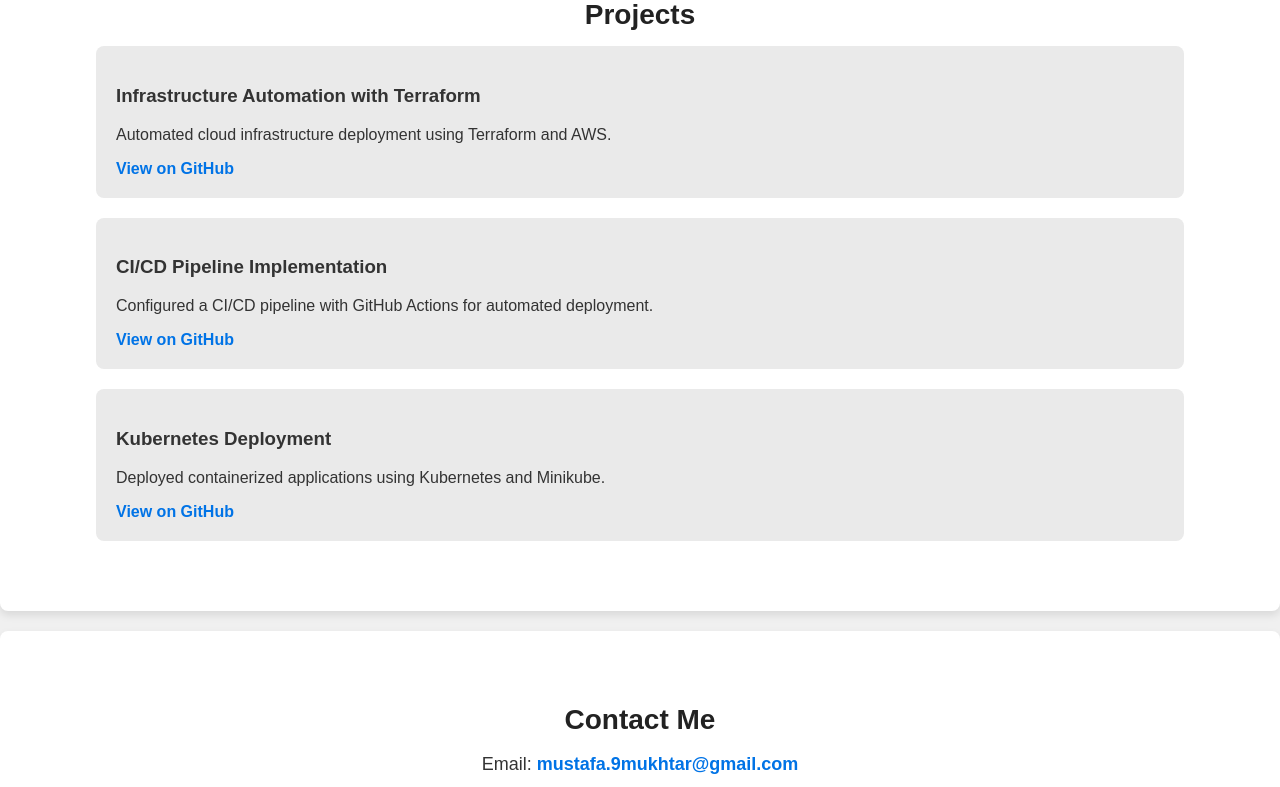
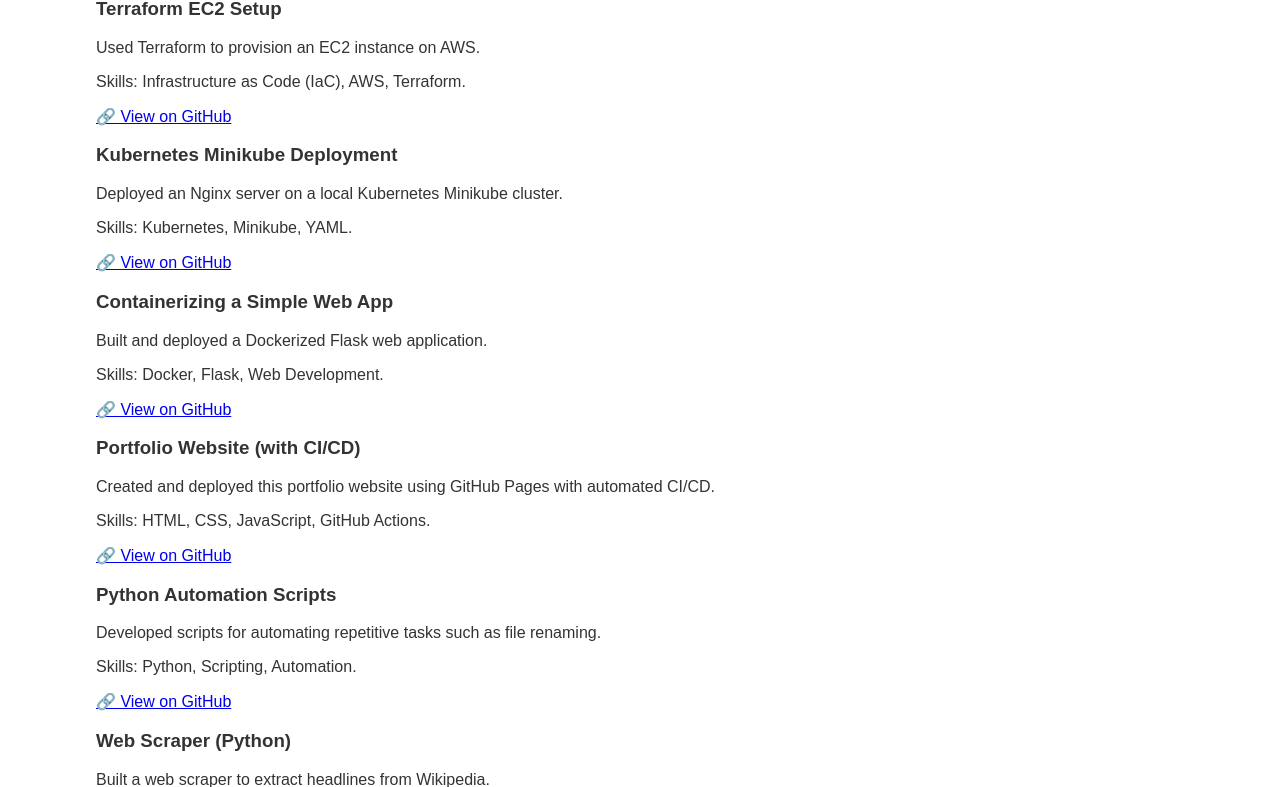
Before and after one commit to MustafaMuk/portfolio, a website built with Parcel: page index.html in a window 1280 px wide. Shown: the part 524-1311 px from the top of the page. Built offline with nearby package versions, Linux system fonts and the light colour scheme.

Commit message:
Updated portfolio with all projects

```diff
--- a/index.html
+++ b/index.html
@@ -1,54 +1,96 @@
 <!DOCTYPE html>
 <html lang="en">
+
 <head>
     <meta charset="UTF-8">
     <meta name="viewport" content="width=device-width, initial-scale=1.0">
+    <meta http-equiv="X-UA-Compatible" content="ie=edge">
     <title>Mustafa Mukhtar - Portfolio</title>
     <link href="https://fonts.googleapis.com/css2?family=Roboto:wght@400;500;700&display=swap" rel="stylesheet">
     <link rel="stylesheet" href="style.css">
+    <script defer src="script.js"></script>
 </head>
+
 <body>
     <header>
         <div class="container">
-            <h1>Mustafa Mukhtar</h1>
+            <h1>Mustafa Mukhtar - DevOps & Cybersecurity Enthusiast</h1>
             <nav>
-                <ul>
-                    <li><a href="#about">About</a></li>
-                    <li><a href="#projects">Projects</a></li>
-                    <li><a href="#contact">Contact</a></li>
-                </ul>
+                <a href="#about">About</a>
+                <a href="#projects">Projects</a>
+                <a href="#contact">Contact</a>
             </nav>
         </div>
     </header>
 
+    <!-- About Section -->
     <section id="about">
         <div class="container">
             <h2>About Me</h2>
-            <p>I'm Mustafa Mukhtar, a DevOps & Cybersecurity enthusiast with a strong interest in cloud computing, automation, and security. I’m actively developing my skills through hands-on projects.</p>
+            <p>
+                Hello! I'm Mustafa Mukhtar, a Former Computer Science student at Brunel University. I have a passion for technology and am focused on building foundational skills in programming, cloud computing, and DevOps. I am currently applying for apprenticeships to develop my career further.
+            </p>
         </div>
     </section>
 
+    <!-- Projects Section -->
     <section id="projects">
         <div class="container">
             <h2>Projects</h2>
-            <div class="project-card">
-                <h3>Infrastructure Automation with Terraform</h3>
-                <p>Automated cloud infrastructure deployment using Terraform and AWS.</p>
-                <a href="https://github.com/MustafaMuk/Terraform-EC2-Setup" target="_blank">View on GitHub</a>
+
+            <div class="project">
+                <h3>Terraform EC2 Setup</h3>
+                <p>Used Terraform to provision an EC2 instance on AWS.</p>
+                <p>Skills: Infrastructure as Code (IaC), AWS, Terraform.</p>
+                <a href="https://github.com/MustafaMuk/Terraform-EC2-Setup" target="_blank">🔗 View on GitHub</a>
             </div>
-            <div class="project-card">
-                <h3>CI/CD Pipeline Implementation</h3>
-                <p>Configured a CI/CD pipeline with GitHub Actions for automated deployment.</p>
-                <a href="https://github.com/MustafaMuk/portfolio" target="_blank">View on GitHub</a>
+
+            <div class="project">
+                <h3>Kubernetes Minikube Deployment</h3>
+                <p>Deployed an Nginx server on a local Kubernetes Minikube cluster.</p>
+                <p>Skills: Kubernetes, Minikube, YAML.</p>
+                <a href="https://github.com/MustafaMuk/Kubernetes-Minikube-Deployment" target="_blank">🔗 View on GitHub</a>
             </div>
-            <div class="project-card">
-                <h3>Kubernetes Deployment</h3>
-                <p>Deployed containerized applications using Kubernetes and Minikube.</p>
-                <a href="https://github.com/MustafaMuk/Kubernetes-Minikube-Deployment" target="_blank">View on GitHub</a>
+
+            <div class="project">
+                <h3>Containerizing a Simple Web App</h3>
+                <p>Built and deployed a Dockerized Flask web application.</p>
+                <p>Skills: Docker, Flask, Web Development.</p>
+                <a href="https://github.com/MustafaMuk/Containerizing-a-Simple-Web-App" target="_blank">🔗 View on GitHub</a>
             </div>
+
+            <div class="project">
+                <h3>Portfolio Website (with CI/CD)</h3>
+                <p>Created and deployed this portfolio website using GitHub Pages with automated CI/CD.</p>
+                <p>Skills: HTML, CSS, JavaScript, GitHub Actions.</p>
+                <a href="https://github.com/MustafaMuk/portfolio" target="_blank">🔗 View on GitHub</a>
+            </div>
+
+            <div class="project">
+                <h3>Python Automation Scripts</h3>
+                <p>Developed scripts for automating repetitive tasks such as file renaming.</p>
+                <p>Skills: Python, Scripting, Automation.</p>
+                <a href="https://github.com/MustafaMuk/Py-Automation" target="_blank">🔗 View on GitHub</a>
+            </div>
+
+            <div class="project">
+                <h3>Web Scraper (Python)</h3>
+                <p>Built a web scraper to extract headlines from Wikipedia.</p>
+                <p>Skills: Python, Web Scraping, BeautifulSoup.</p>
+                <a href="https://github.com/MustafaMuk/Py-WebScraper" target="_blank">🔗 View on GitHub</a>
+            </div>
+
+            <div class="project">
+                <h3>SwiftBot Navigation (Java)</h3>
+                <p>Developed a control system for a SwiftBot using Java.</p>
+                <p>Skills: Java, Robotics, Algorithm Design.</p>
+                <a href="https://github.com/MustafaMuk/SwiftBot-Navigation" target="_blank">🔗 View on GitHub</a>
+            </div>
+
         </div>
     </section>
 
+    <!-- Contact Section -->
     <section id="contact">
         <div class="container">
             <h2>Contact Me</h2>
@@ -61,7 +103,6 @@
     <footer>
         <p>&copy; 2024 Mustafa Mukhtar. All Rights Reserved.</p>
     </footer>
+</body>
 
-    <script src="script.js"></script>
-</body>
 </html>
```
